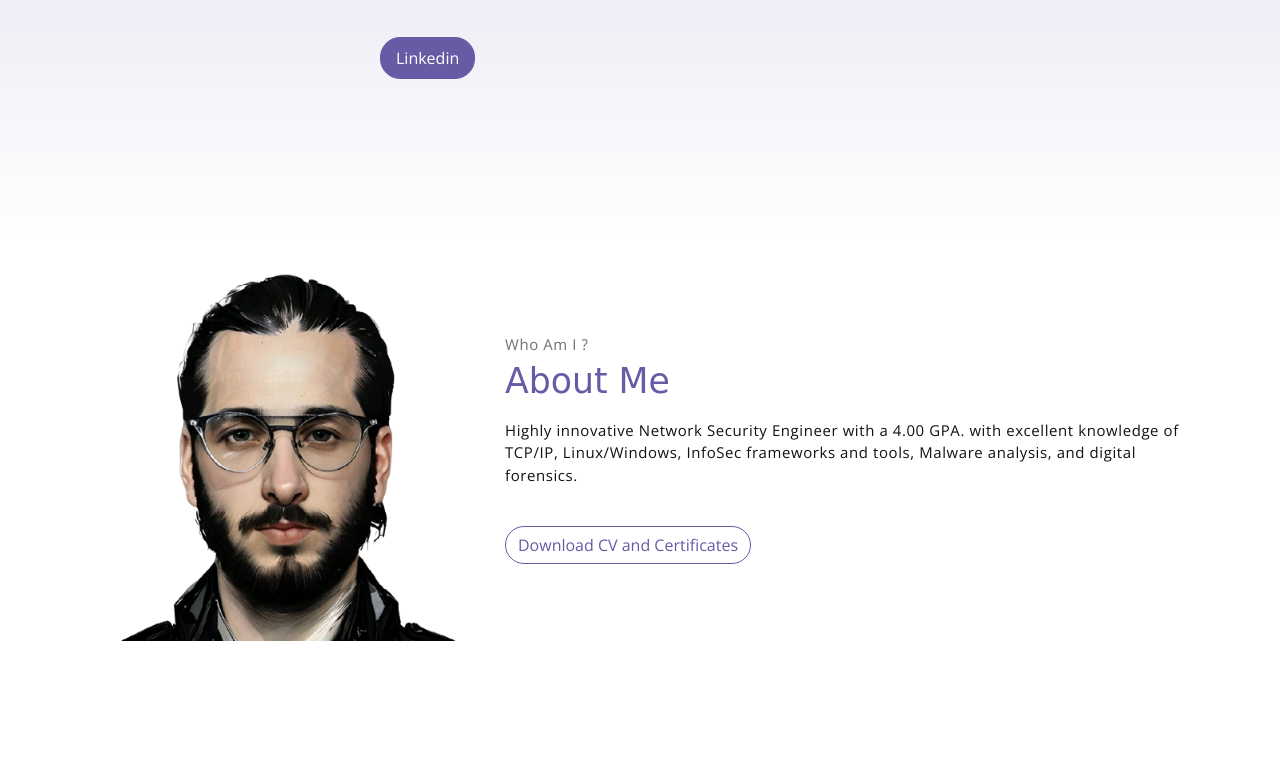
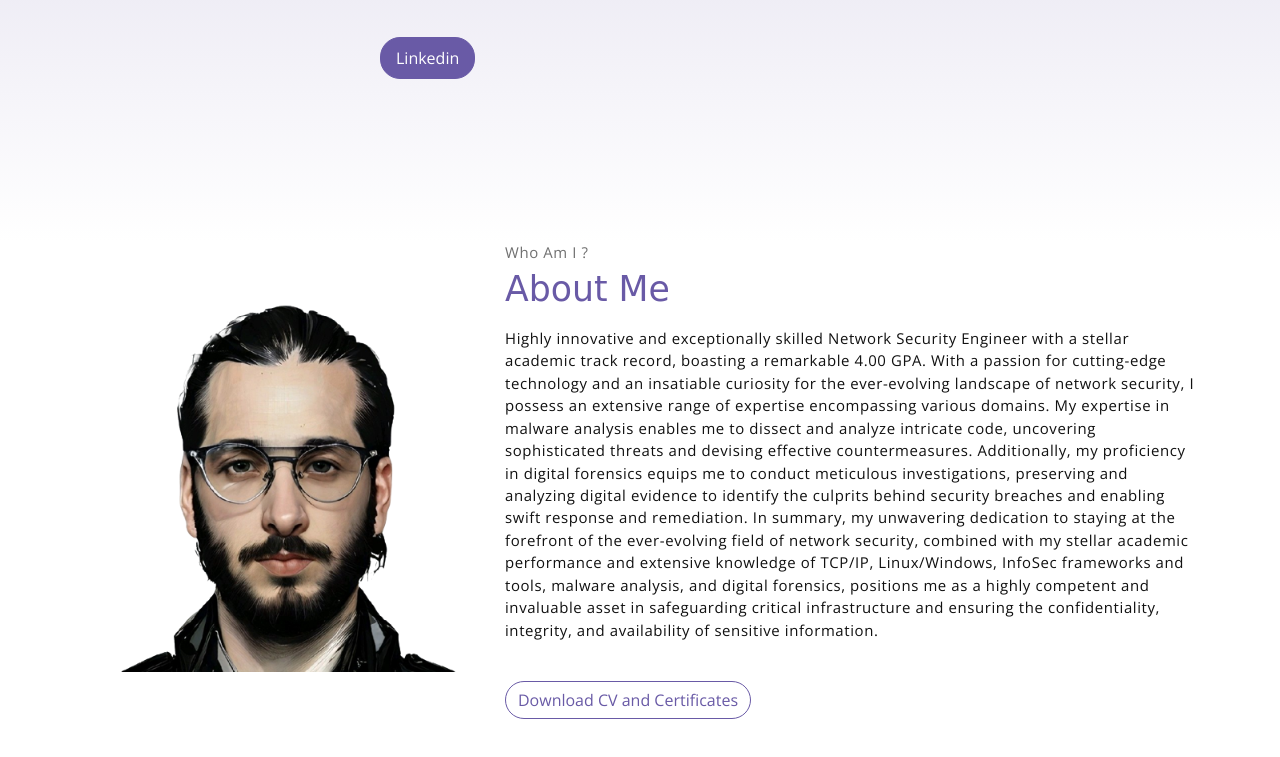
Before and after one commit to Mh1dat/portfolio, a plain HTML site: page index.html in a window 1280 px wide. Shown: the part 559-1316 px from the top of the page. Before the commit the page ends 1285 px from the top, so only its background shows below. Drawn offline with nearby package versions, Linux system fonts and the light colour scheme; a web font is replaced by a local one.

Commit message:
index.html

```diff
--- a/index.html
+++ b/index.html
@@ -63,8 +63,11 @@
                     <p class="section-subtitle">Who Am I ?</p>
                     <h2 class="section-title mb-3">About Me</h2>
                     <p>
-                        Highly innovative Network Security Engineer with a 4.00 GPA. with excellent knowledge of TCP/IP,
-			 Linux/Windows, InfoSec frameworks and tools, Malware analysis, and digital forensics.
+                        Highly innovative and exceptionally skilled Network Security Engineer with a stellar academic track record, boasting a remarkable 4.00 GPA. With a passion for cutting-edge technology and an insatiable curiosity for the ever-evolving landscape of network security, I possess an extensive range of expertise encompassing various domains.
+
+			My expertise in malware analysis enables me to dissect and analyze intricate code, uncovering sophisticated threats and devising effective countermeasures. Additionally, my proficiency in digital forensics equips me to conduct meticulous investigations, preserving and analyzing digital evidence to identify the culprits behind security breaches and enabling swift response and remediation.
+
+			In summary, my unwavering dedication to staying at the forefront of the ever-evolving field of network security, combined with my stellar academic performance and extensive knowledge of TCP/IP, Linux/Windows, InfoSec frameworks and tools, malware analysis, and digital forensics, positions me as a highly competent and invaluable asset in safeguarding critical infrastructure and ensuring the confidentiality, integrity, and availability of sensitive information.
                     </p>
                     <a href="https://www.linkedin.com/in/mhmd-mhidat/">
                     	<button class="btn-rounded btn btn-outline-primary mt-4">Download CV and Certificates</button>
```
